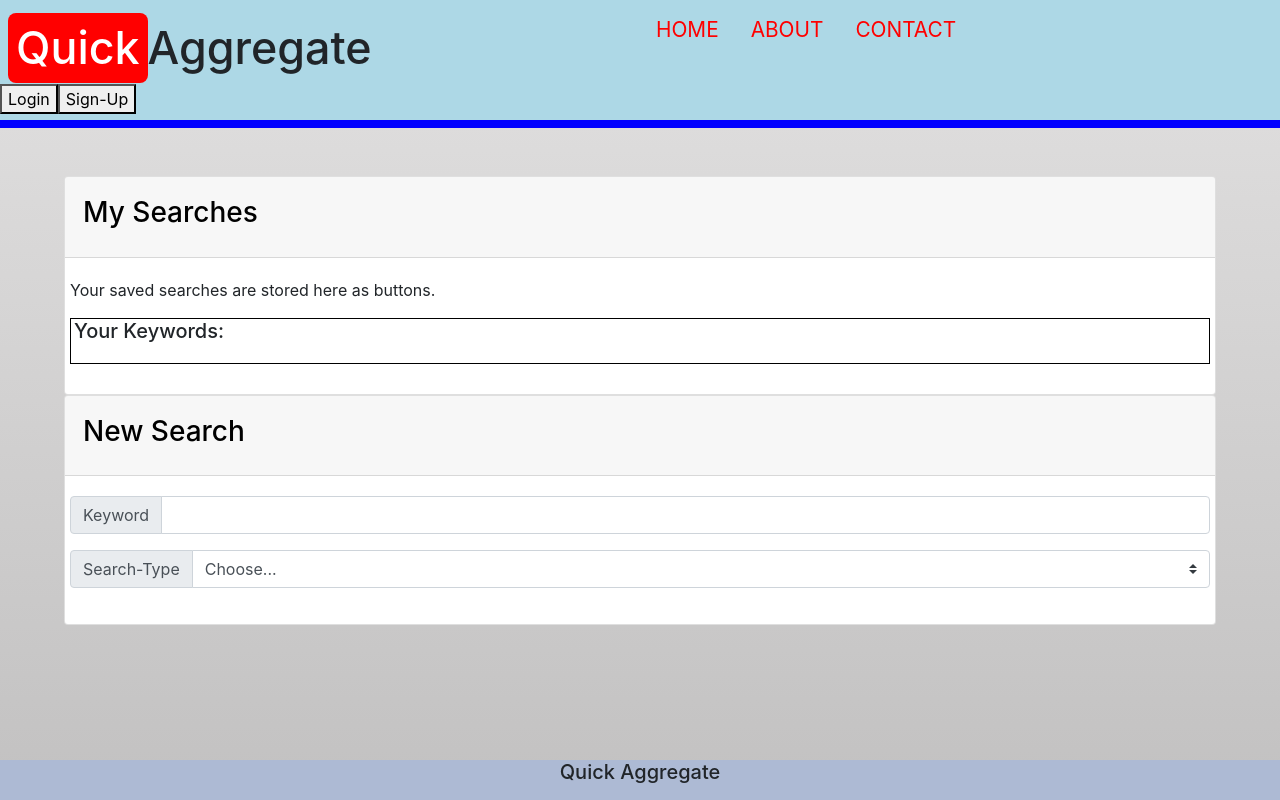
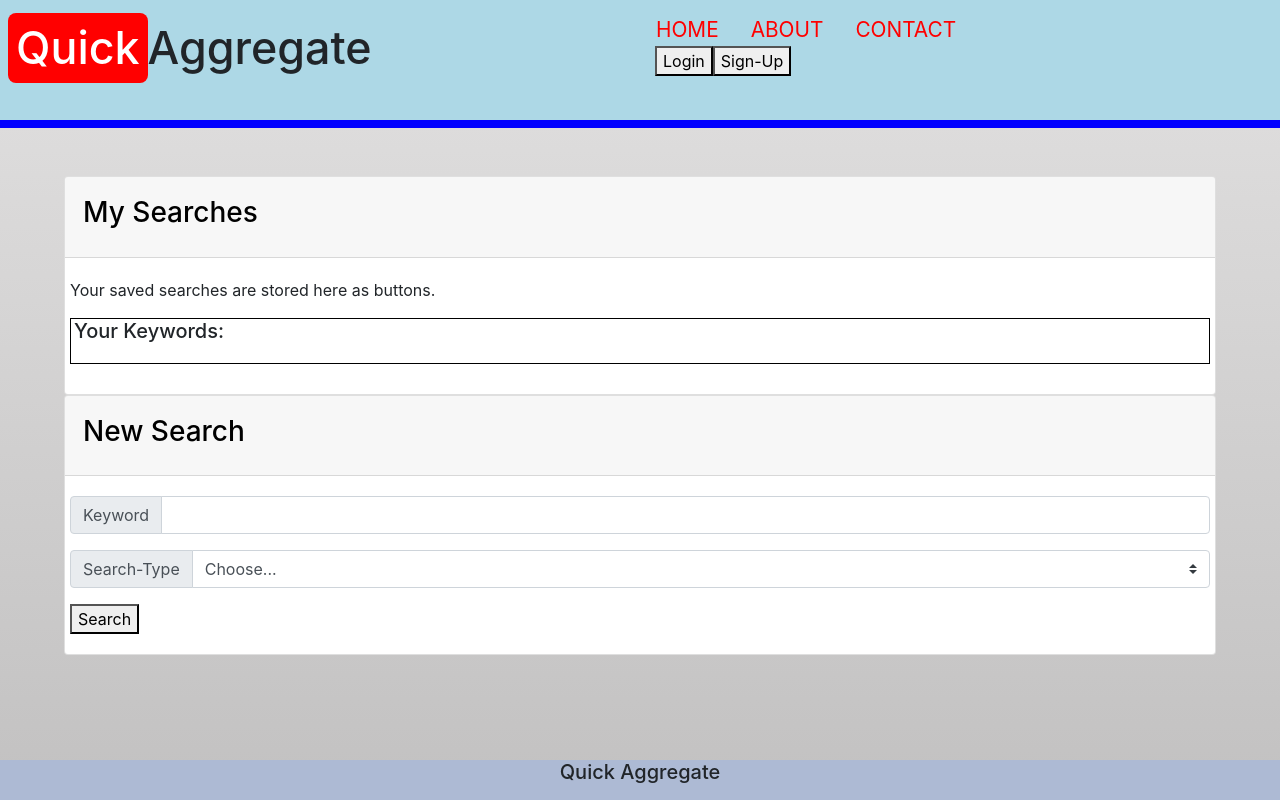
Before and after one commit to HermesCat/Quick-Aggregate, a React (Create React App) app in the folder client/: page / in a window 1280 px wide. Built offline with nearby package versions, Linux system fonts and the light colour scheme.

Commit message:
added a button for grimble

```diff
--- a/client/src/components/Header/index.js
+++ b/client/src/components/Header/index.js
@@ -21,6 +21,12 @@ function Header() {
                     <Router>
                         <>
                             <Nav />
+                            <div className="row  button-list">
+                                <div className="col-12">
+                                    <button>Login</button>
+                                    <button>Sign-Up</button>
+                                </div>
+                            </div>
                             <Switch>
                                 <Route exact path="/" />
                                 <Route exact path="/" />
@@ -29,10 +35,6 @@ function Header() {
                         </>
                     </Router>
                 </div>
-                <div className="col-12 button-list">
-                    <button>Login</button>
-                    <button>Sign-Up</button>
-                </div>
             </div>
         </header>
     );
--- a/client/src/components/Header/style.css
+++ b/client/src/components/Header/style.css
@@ -49,6 +49,9 @@ header {
 .navigation {
     padding: 0;
     overflow: hidden;
+    float: right;
+    display: inline;
+
 }
 
 @media only screen and (min-width: 600px) {
--- a/client/src/components/User_Input/index.js
+++ b/client/src/components/User_Input/index.js
@@ -27,6 +27,9 @@ function User_Input(props) {
                     </select>
                 </div>
             </div>
+            <div className="row search-button">
+                <button>Search</button>
+            </div>
         </>
 
 
```
